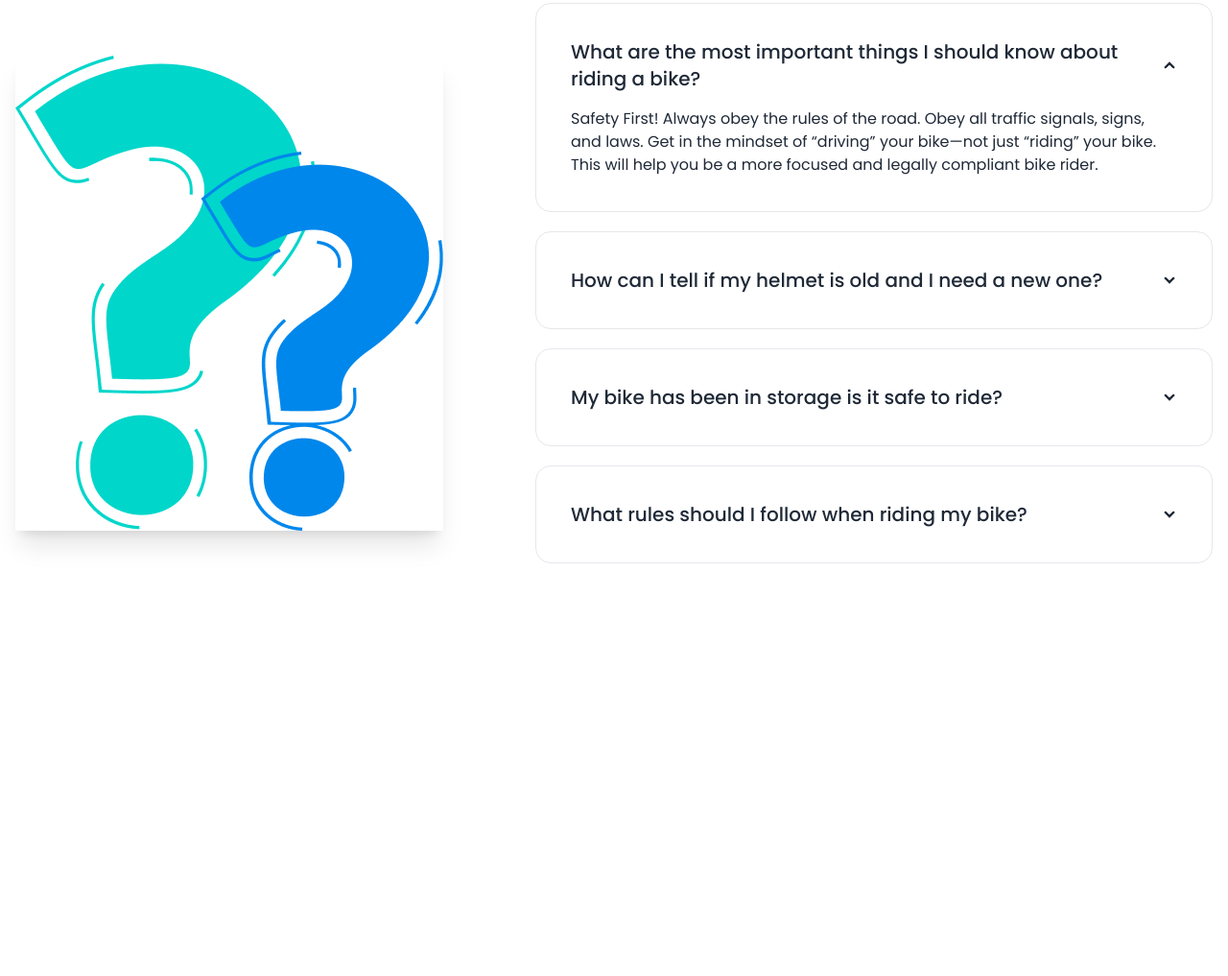
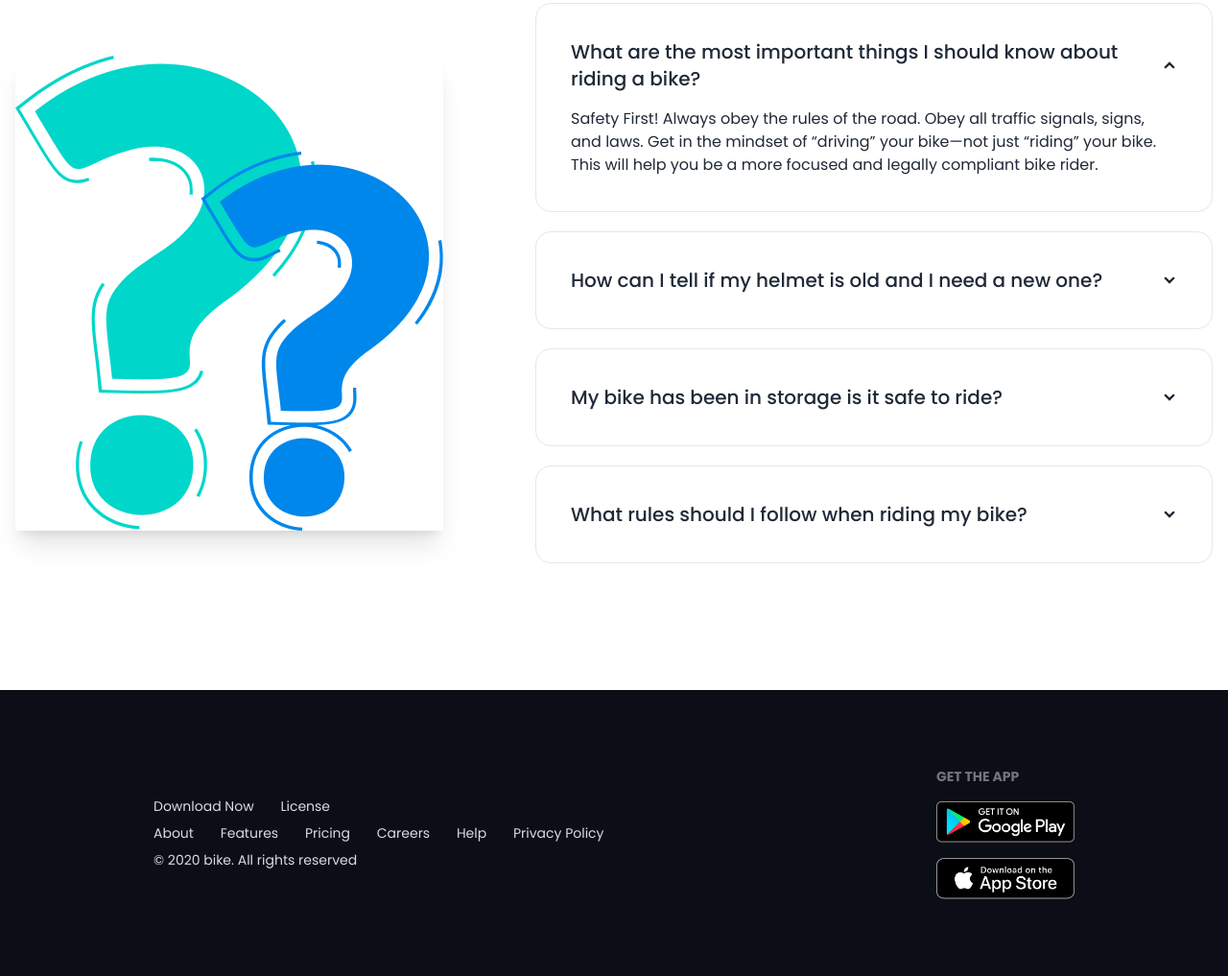
Before and after one commit to SAJIB6260/13-4-biker-zone-project, a plain HTML site: page index.html in a window 1280 px wide. Shown: the part 2329-3346 px from the top of the page at 96% size. Before the commit the page ends 3048 px from the top, so only its background shows below. Drawn offline with nearby package versions, Linux system fonts and the light colour scheme.

Commit message:
footer section done by myself

```diff
--- a/index.html
+++ b/index.html
@@ -280,7 +280,7 @@
       <!-- FAQ -->
       <section class="my-24">
         <h3 class="text-5xl  mb-14 font-semibold text-center">Frequently Asked <span class="text-bike-primary">Questions</span></h3>
-        <div class="hero min-h-fit">
+        <div class="hero">
           <div class="hero-content flex-col lg:gap-24 lg:flex-row">
             <img src="/images/others/faq.png" class="w-3/4 md:w-5/6 lg:max-w-lg shadow-xl" />
             <div>
@@ -331,5 +331,32 @@
         </div>
       </section>
     </main>
+    <!-- footer section -->
+      <footer class="footer px-40 py-20 bg-[#0B0D17] text-neutral-content justify-between items-center">
+        <div>
+          <div>
+            <a class="mr-6" href="">Download Now</a>
+            <a class="mr-6" href="">License</a>
+          </div>
+          <div class="">
+            <a class="mr-6" href="">About</a>
+            <a class="mr-6" href="">Features</a>
+            <a class="mr-6" href="">Pricing</a>
+            <a class="mr-6" href="">Careers</a>
+            <a class="mr-6" href="">Help</a>
+            <a class="mr-6" href="">Privacy Policy</a>
+          </div>
+          <div>
+            <p class="text-sm font-normal text-[#D9DBE1]">© 2020 bike. All rights reserved</p>
+          </div>
+        </div>
+        <div>
+          <span class="footer-title">Get the App</span>
+          <div class="grid grid-cols-1 gap-4">
+            <a><img class="w-36" src="images/others/android.png" alt=""></a>
+            <a><img class="w-36" src="images/others/ios.png" alt=""></a>
+          </div>
+        </div>
+      </footer>
 </body>
 </html>
```
Also changed, not shown: new.html (deleted, +0 -12 lines).
